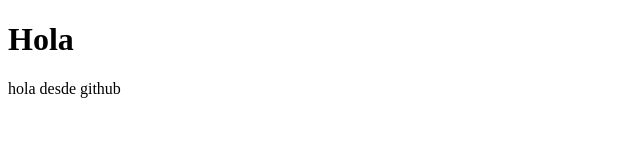
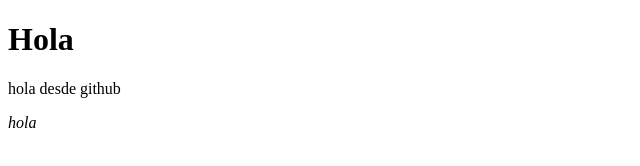
Before and after one commit to randucondori/docker, a plain HTML site: page index.html in a window 1280 px wide. Shown: the full height of the page, 0-640 px from the left. Drawn offline with Linux system fonts and the light colour scheme.

Commit message:
Update index.html
prueba 2

```diff
--- a/index.html
+++ b/index.html
@@ -8,5 +8,6 @@
 <body>
     <h1>Hola</h1>
     <p>hola desde github</p>
+    <i>hola</i>
 </body>
 </html>
```
